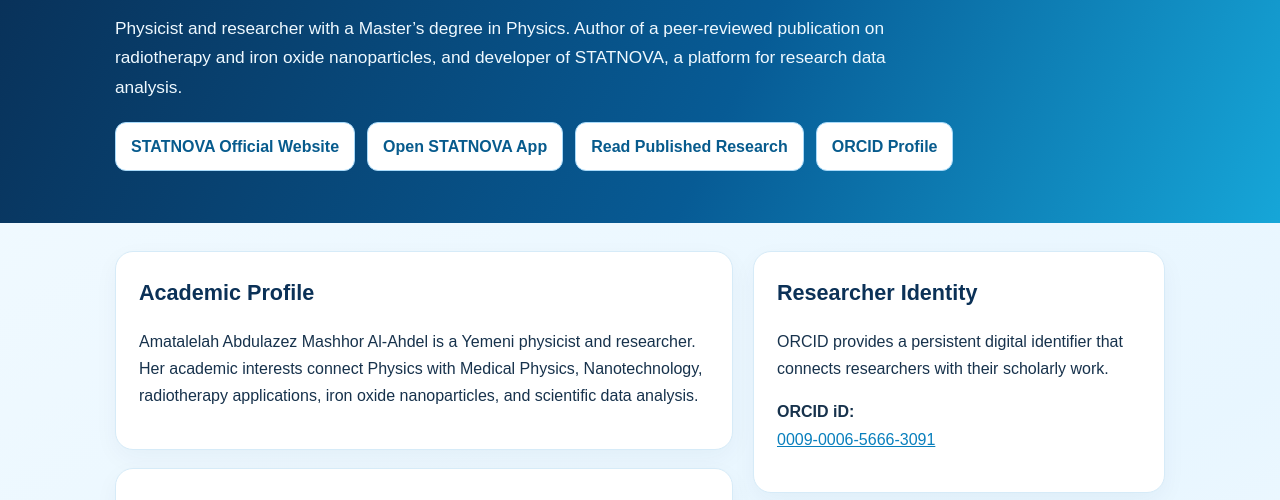
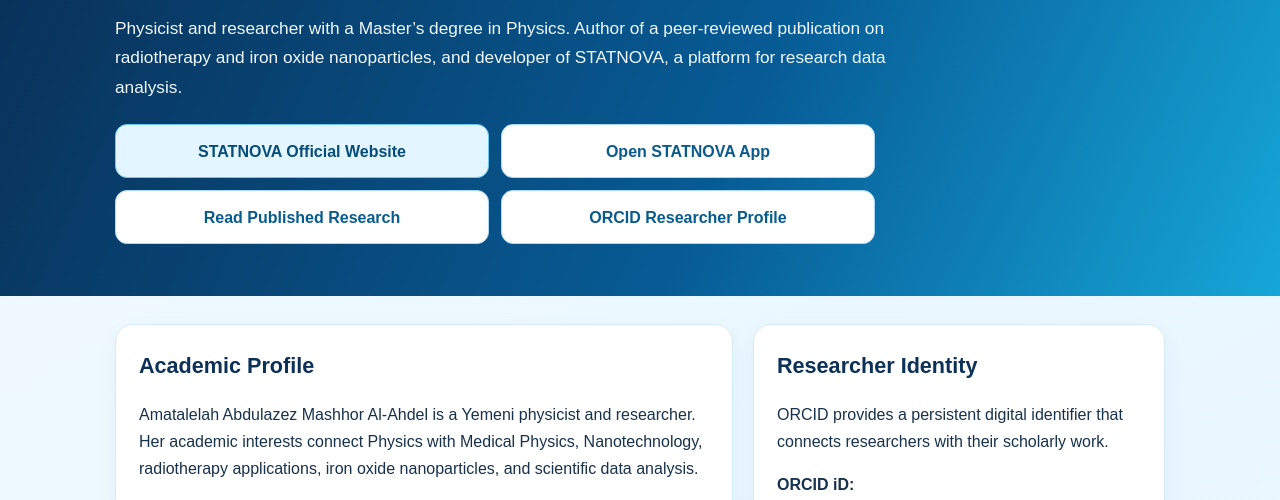
Before and after one commit to aa773813191-source/researcher, a plain HTML site: page index.html in a window 1280 px wide. Shown: the part 283-783 px from the top of the page. Drawn offline with Linux system fonts and the light colour scheme.

Commit message:
Add files via upload

```diff
--- a/index.html
+++ b/index.html
@@ -78,14 +78,17 @@
     h3{color:var(--navy);margin:8px 0}
     .pill{display:inline-block;background:var(--sky);color:#075b8d;border-radius:999px;padding:6px 11px;margin:4px;font-size:.9rem}
     .publication{border-left:4px solid #18a6db;padding:4px 0 4px 15px}
-    .actions{display:flex;flex-wrap:wrap;gap:12px;margin-top:20px}
-    .linkbtn{display:inline-block;background:#fff;color:#075b8d;border:1px solid #a8dafa;border-radius:11px;padding:10px 15px;text-decoration:none;font-weight:700}
+    .actions{display:grid;grid-template-columns:repeat(2,minmax(0,1fr));gap:12px;margin-top:22px;max-width:760px}
+    .linkbtn{display:flex;align-items:center;justify-content:center;min-height:54px;text-align:center;background:#fff;color:#075b8d;border:1px solid #a8dafa;border-radius:12px;padding:12px 16px;text-decoration:none;font-weight:700;line-height:1.45;transition:background .18s ease,transform .18s ease,border-color .18s ease}
+    .linkbtn:hover{background:#eaf7ff;border-color:#55b8e8;transform:translateY(-2px)}
+    .linkbtn:focus-visible{outline:3px solid #16a6d8;outline-offset:3px}
+    .linkbtn.primary{background:#e3f5ff;border-color:#6fc8ef;color:#064d79}
     .achievement{border-bottom:1px solid #e6f0f6;padding:10px 0}.achievement:last-child{border:0}
     footer{border-top:1px solid var(--line);padding:22px 0;color:var(--muted);font-size:.9rem}
     .ar{direction:rtl;text-align:right;font-family:Arial,"Noto Sans Arabic",sans-serif}
     .en{direction:ltr;text-align:left}
     .langblock{margin-top:8px}
-    @media(max-width:760px){.grid{grid-template-columns:1fr}.hero{padding-top:25px}header{padding-top:28px}}
+    @media(max-width:760px){.grid{grid-template-columns:1fr}.actions{grid-template-columns:1fr;max-width:none}.hero{padding-top:25px}header{padding-top:28px}}
   </style>
 </head>
 <body>
@@ -97,10 +100,10 @@
       <div class="tag" data-en="PHYSICIST · RESEARCHER · STATNOVA DEVELOPER" data-ar="فيزيائية · باحثة · مطوّرة STATNOVA">PHYSICIST · RESEARCHER · STATNOVA DEVELOPER</div>
       <p class="lead" data-en="Physicist and researcher with a Master’s degree in Physics. Author of a peer-reviewed publication on radiotherapy and iron oxide nanoparticles, and developer of STATNOVA, a platform for research data analysis." data-ar="باحثة في الفيزياء حاصلة على درجة الماجستير، ولها بحث علمي محكّم في مجال العلاج الإشعاعي وجسيمات أكسيد الحديد النانوية. كما أنها مطوّرة منصة STATNOVA للتحليل الإحصائي ودعم الأبحاث.">Physicist and researcher with a Master’s degree in Physics. Author of a peer-reviewed publication on radiotherapy and iron oxide nanoparticles, and developer of STATNOVA, a platform for research data analysis.</p>
       <div class="actions">
-        <a class="linkbtn" href="https://statnova-amatalelah.netlify.app/" target="_blank" rel="noopener" data-en="STATNOVA Official Website" data-ar="الموقع الرسمي لمنصة STATNOVA">STATNOVA Official Website</a>
+        <a class="linkbtn primary" href="https://statnova-amatalelah.netlify.app/" target="_blank" rel="noopener" data-en="STATNOVA Official Website" data-ar="الموقع الرسمي لمنصة STATNOVA">STATNOVA Official Website</a>
         <a class="linkbtn" href="https://statnova-amatalelah2.streamlit.app/" target="_blank" rel="noopener" data-en="Open STATNOVA App" data-ar="فتح تطبيق STATNOVA">Open STATNOVA App</a>
         <a class="linkbtn" href="https://doi.org/10.56807/buj.v7i2.794" target="_blank" rel="noopener" data-en="Read Published Research" data-ar="قراءة البحث المنشور">Read Published Research</a>
-        <a class="linkbtn" href="https://orcid.org/0009-0006-5666-3091" target="_blank" rel="me noopener" data-en="ORCID Profile" data-ar="الملف البحثي على ORCID">ORCID Profile</a>
+        <a class="linkbtn" href="https://orcid.org/0009-0006-5666-3091" target="_blank" rel="me noopener" data-en="ORCID Researcher Profile" data-ar="الملف البحثي على ORCID">ORCID Researcher Profile</a>
       </div>
     </div>
   </div>
```
